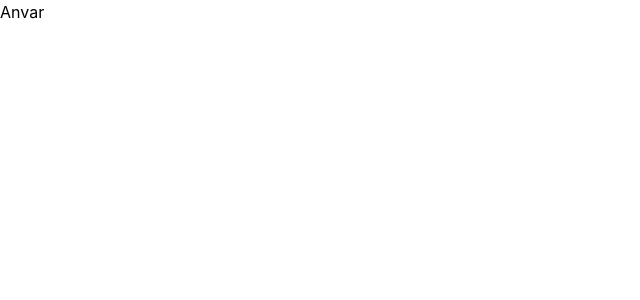
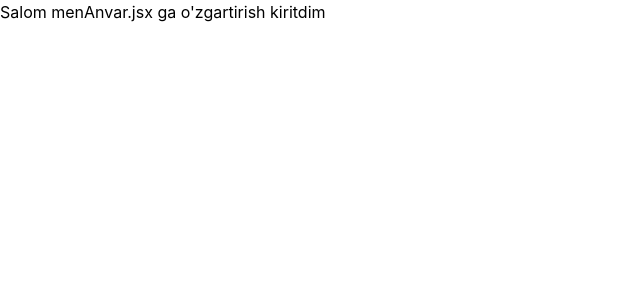
Before and after one commit to DavronbekMamarasulov07/group-project, a React (Vite) app: page /anvar in a window 1280 px wide. Shown: the top 300 px of the page, without its empty margins (0-640 px from the left). Built offline with nearby package versions, Linux system fonts and the light colour scheme.

Commit message:
Anvarbek shu men

```diff
--- a/src/pages/Anvar.jsx
+++ b/src/pages/Anvar.jsx
@@ -2,7 +2,7 @@ import React from 'react'
 
 const Anvar = () => {
   return (
-    <div>Anvar</div>
+    <div>Salom menAnvar.jsx ga o'zgartirish kiritdim </div>
   )
 }
 
```
